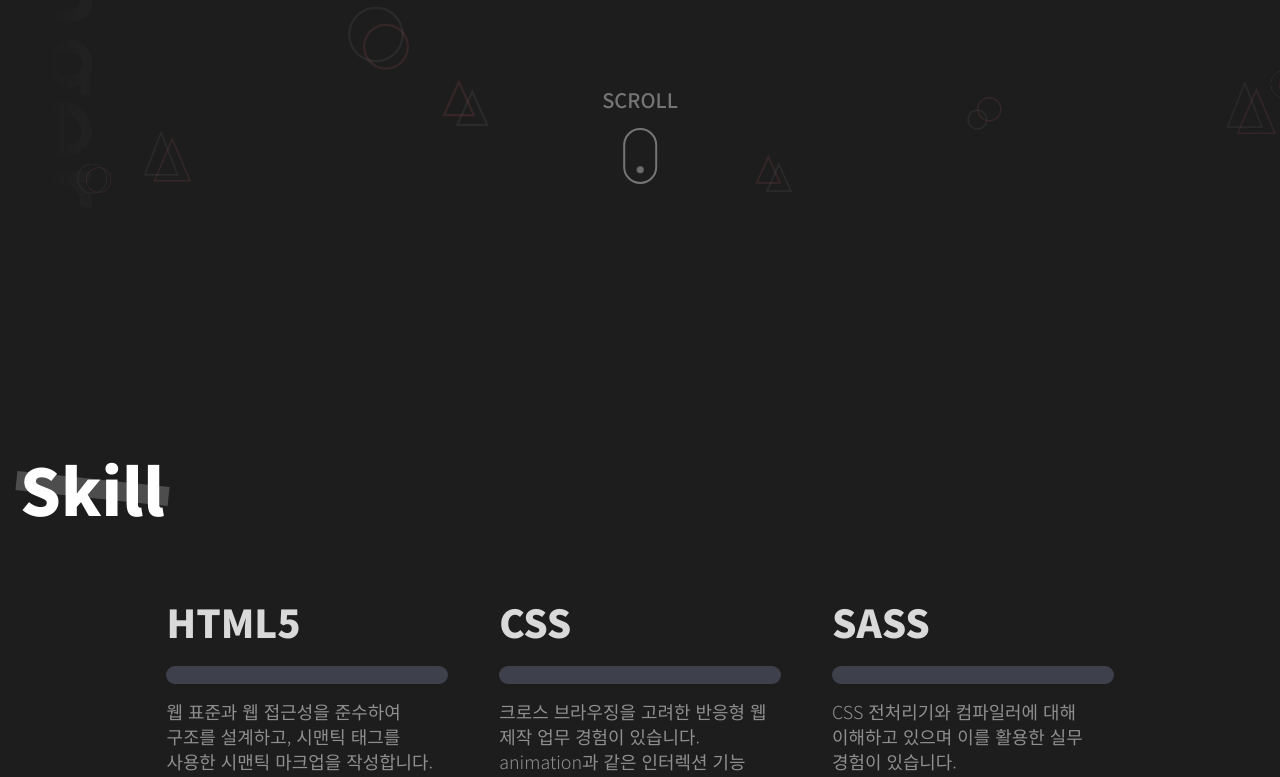
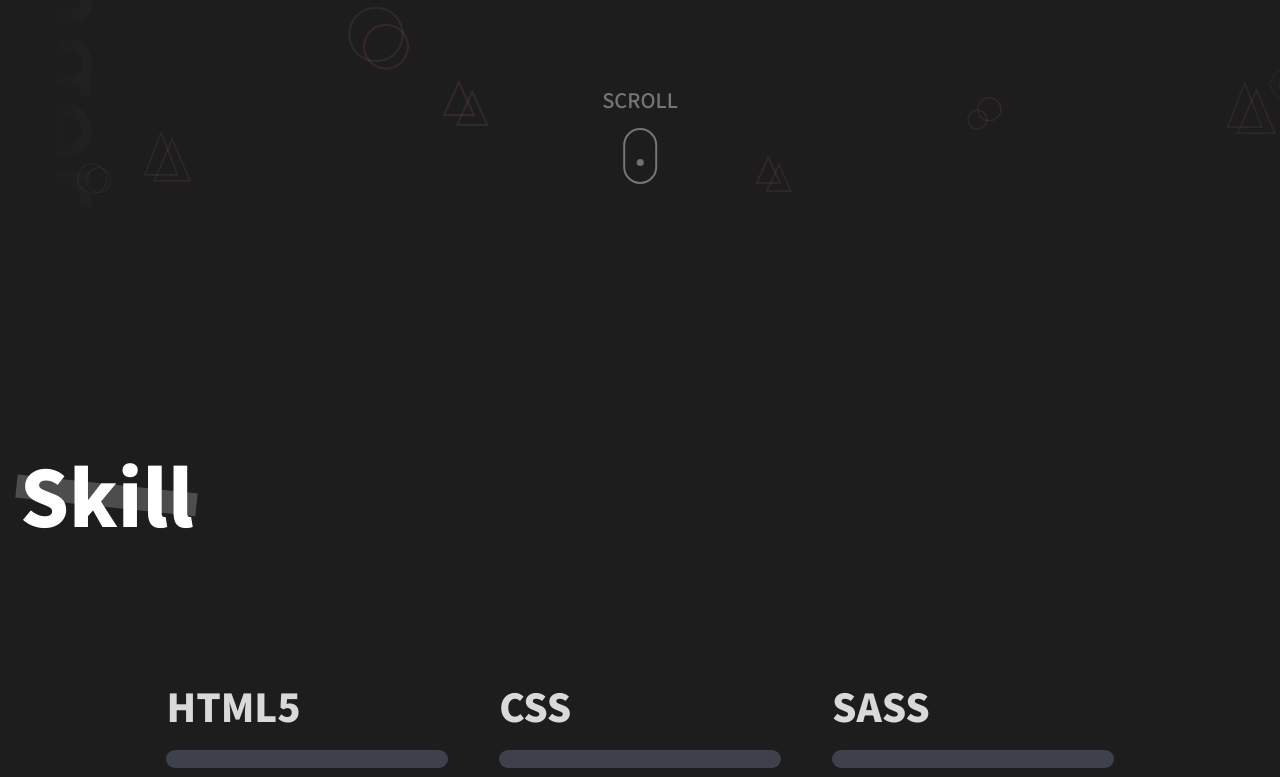
Before and after one commit to chae-lin/chaelin-react-web, a React (Create React App) app: page / in a window 1280 px wide. Shown: the part 600-1377 px from the top of the page. Built offline with nearby package versions, Linux system fonts and the light colour scheme.

Commit message:
chore: 수치 조정

```diff
--- a/src/project/portfolio/common/Nave.tsx
+++ b/src/project/portfolio/common/Nave.tsx
@@ -40,7 +40,7 @@ const Wrap = styled.nav`
       color: #fff;
       transition: color 0.5s ease;
       &::before {
-        height: 1.4vw;
+        height: 46%;
         transition: height 0.7s ease;
       }
     }
--- a/src/project/portfolio/common/PageLayout.tsx
+++ b/src/project/portfolio/common/PageLayout.tsx
@@ -9,8 +9,8 @@ export const SetionWrap = styled.section`
 export const SetionTitle = styled.h2`
   position: relative;
   display: inline-block;
-  margin-bottom: 6.4vw;
-  font-size: clamp(42px, 5vw, 100px);
+  margin-bottom: clamp(60px, 12vw, 400px);
+  font-size: clamp(46px, 6vw, 140px);
   z-index: 0;
 
   &::before {
--- a/src/project/portfolio/page/Home/styles.tsx
+++ b/src/project/portfolio/page/Home/styles.tsx
@@ -45,14 +45,14 @@ const BlinkEffect = keyframes`
 
 const ScrollDown = keyframes`
   0% {
-    transform: translate(-50%, 0);
+    top: 16%;
     opacity: 0;
   }
   40% {
     opacity: 1;
   }
   80% {
-    transform: translate(-50%, 3vw);
+    top: 72%;
     opacity: 0;
   }
   100% {
@@ -190,17 +190,16 @@ export const ScrollMouse = styled.span`
 
   &:before {
     position: absolute;
-    top: 1vw;
+    top: 16%;
     left: 50%;
     content: "";
-    width: 0.8vw;
-    max-width: 7px;
-    height: 0.8vw;
-    max-height: 7px;
+    width: min(0.8vw, 7px);
+    height: min(0.8vw, 7px);
     background-color: #757575;
     border-radius: 100%;
+    transform: translateX(-50%);
+    box-sizing: border-box;
     animation: ${ScrollDown} 2s infinite;
-    box-sizing: border-box;
   }
 `;
 
```
